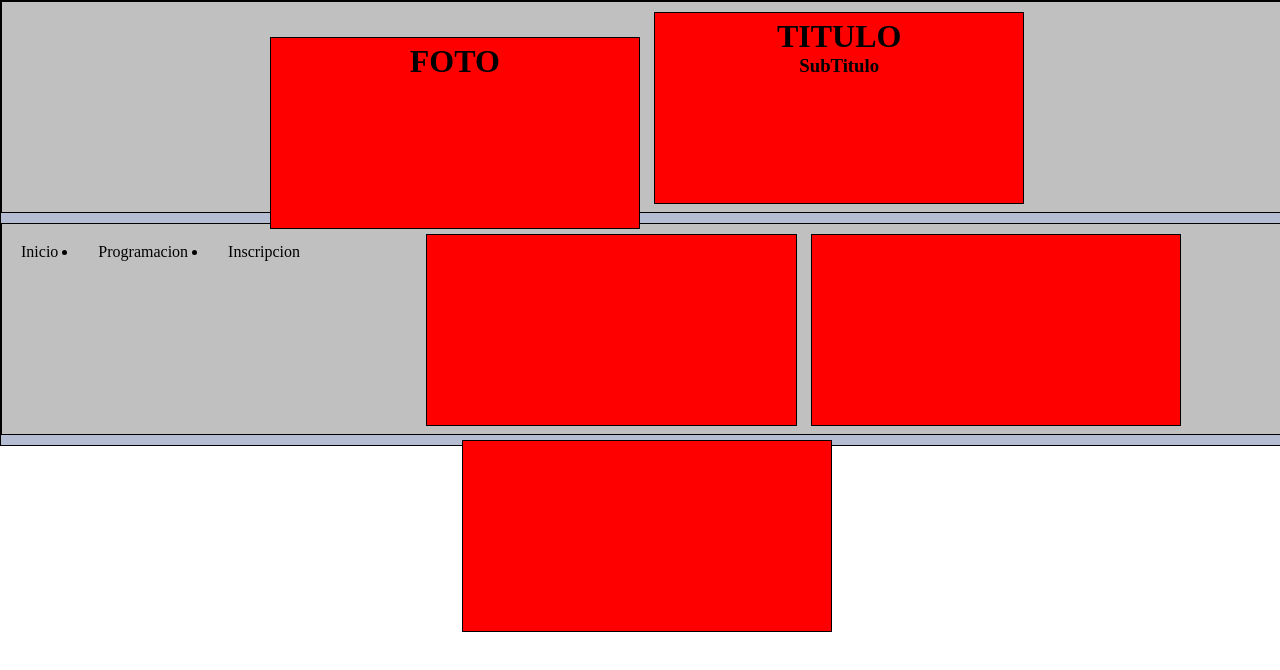
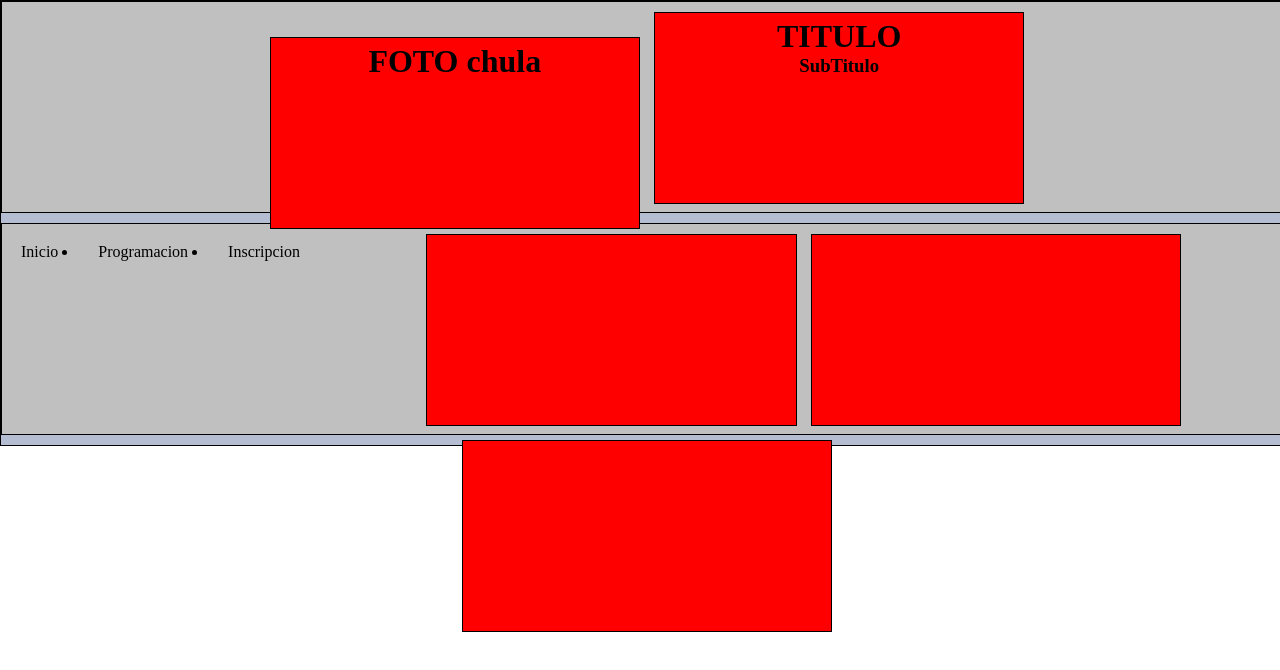
Before and after one commit to raulbartual/PRACTICA_LM, a plain HTML site: page index.html in a window 1280 px wide. Drawn offline with Linux system fonts and the light colour scheme.

Commit message:
Update index.html
cambio una frase

```diff
--- a/index.html
+++ b/index.html
@@ -14,7 +14,7 @@
   	<header>
   	  <div class="row">
 	      <div class="col">
-	      <h1>FOTO</h1>
+	      <h1>FOTO chula</h1>
 	      </div>
 	      <div class="col">
 	      <h1>TITULO</h1>
```
